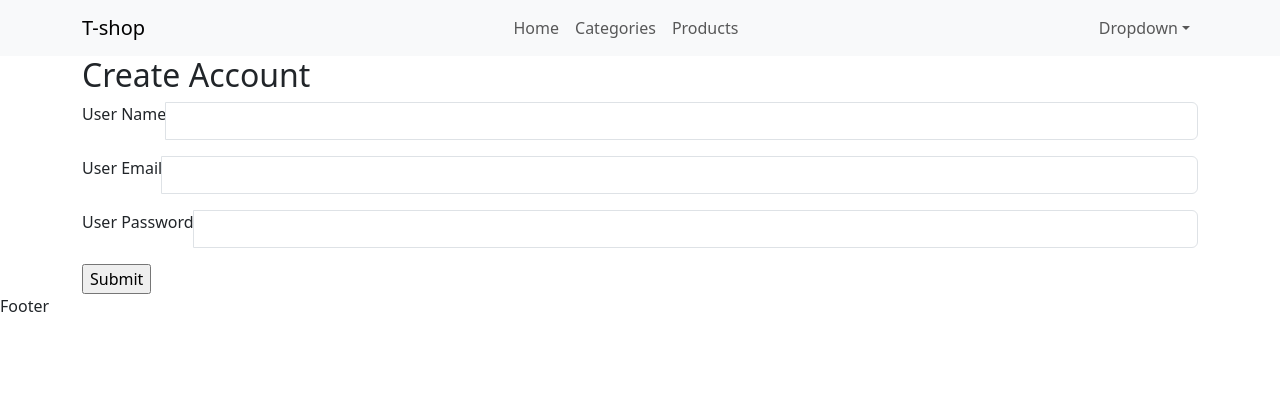
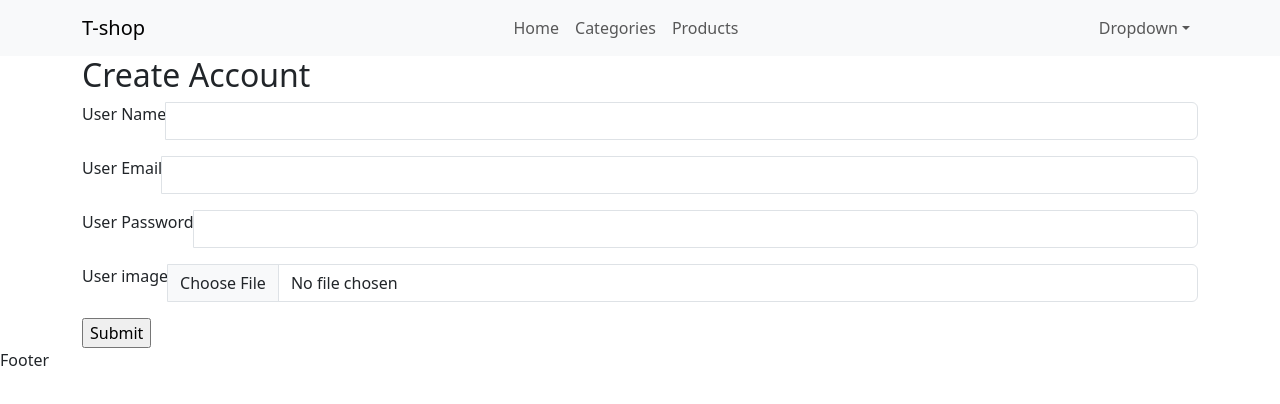
Before and after one commit to WA-A/E-commerce-Advance-Project, a React (Vite) app: page /register in a window 1280 px wide. Shown: the top 404 px of the page. Built offline with nearby package versions, Linux system fonts and the light colour scheme.

Commit message:
Validate Using yup (Not Complete)

```diff
--- a/package.json
+++ b/package.json
@@ -15,7 +15,8 @@
     "react": "^18.2.0",
     "react-bootstrap": "^2.10.0",
     "react-dom": "^18.2.0",
-    "react-router-dom": "^6.21.3"
+    "react-router-dom": "^6.21.3",
+    "yup": "^1.3.3"
   },
   "devDependencies": {
     "@types/react": "^18.2.15",
--- a/src/component/web/Register/Register.jsx
+++ b/src/component/web/Register/Register.jsx
@@ -1,8 +1,12 @@
 import React from 'react'
 import Input from './../../Pages/Input';
 import {useFormik } from 'formik';
+import {ValidateSchema} from '../Validate/Validate.js'
 
 export default function Register() {
+
+    // const
+
 
      const formik = useFormik(
       {
@@ -15,7 +19,7 @@ export default function Register() {
         onSubmit:values=>{
           console.log(values);
         },
-        validate:values=>{
+        validate:values=>{   // this check input is writeen or not just
           let errors={};
           if(!values.userName){
             errors.userName="user name not Required"
@@ -27,7 +31,10 @@ export default function Register() {
             errors.password="user password not Required"
           }
           return errors;
-        }
+        },
+        Validate:ValidateSchema,
+
+
       });
 
 
@@ -54,6 +61,13 @@ export default function Register() {
       title:'User Password',
       value:formik.values.password,
     },
+    {
+      id:'image',
+      type:'file',
+      name:'image',
+      title:'User image',
+
+    },
   ];
 
   const renderinputsRequired = inputsRequired.map( (input,index)=>
@@ -65,7 +79,7 @@ export default function Register() {
       value={input.value}
       key={index}
       errors={formik.errors}
-      onChange={formik.handleChange}
+      onChange={formik.handleChange || formik.handleChange}
       onBlur={formik.handleBlur}
       touched={formik.touched}
 
--- /dev/null
+++ b/src/component/web/Validate/Validate.js
@@ -0,0 +1,7 @@
+import React from 'react';
+import * as yup from 'yup';
+ export const ValidateSchema = yup.object({   // schema for check length & min / max
+    userName:yup.string().required("user name Required").min(3,"must be at least 3 char").max(30,"must be at least 30 char"),
+    email:yup.string().required("user email Required").email,
+    password:yup.string().required("user password Required").min(3,"must be at least 3 char").max(30,"must be at least 30 char"),
+  });
```
Also changed, not shown: 1 other file (tests, documents, lock files or other folders).
